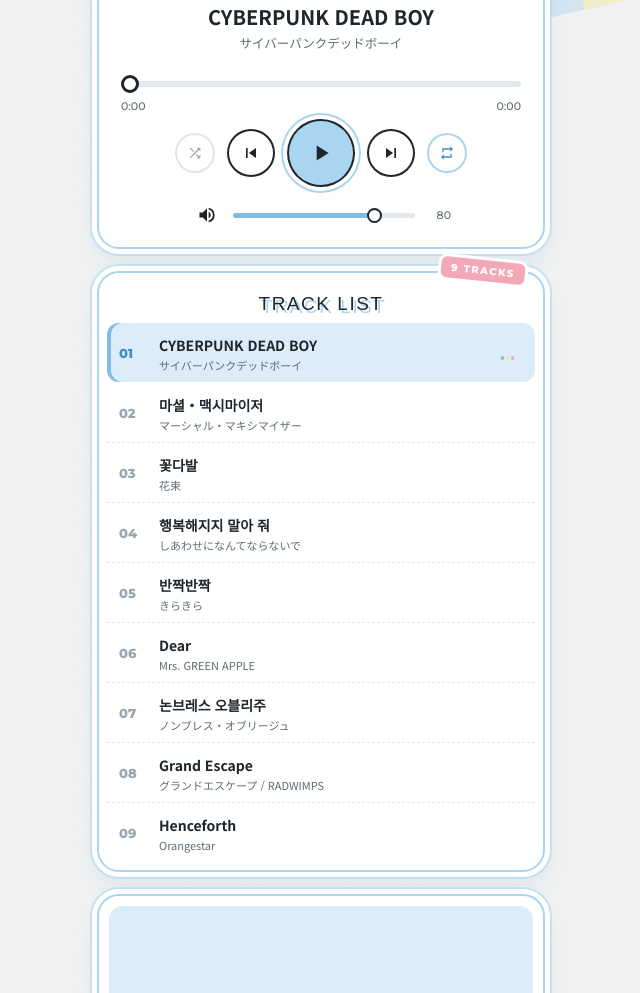
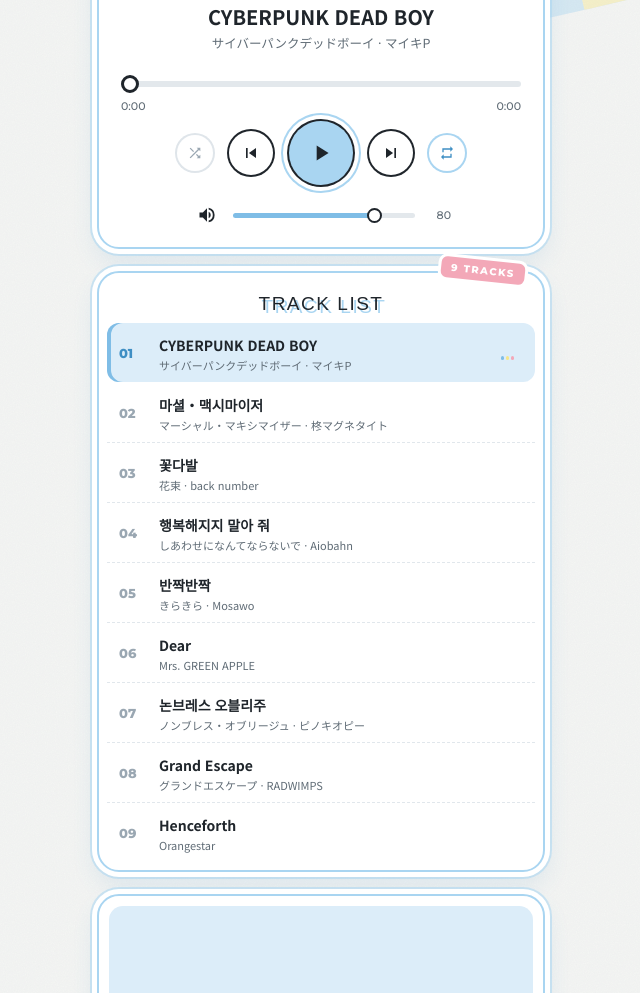
Before and after one commit to 1moon-star/iro-cloud-cd, a plain HTML site: page index.html in a window 1280 px wide. Shown: the part 551-1544 px from the top of the page, without its empty margins (319-959 px from the left). Drawn offline with Linux system fonts and the light colour scheme; a web font is replaced by a local one.

Commit message:
Update index.html

```diff
--- a/index.html
+++ b/index.html
@@ -405,16 +405,17 @@
 /* =========================================================
    트랙 목록 — 곡을 추가/수정하려면 여기만 고치면 돼요.
    id = 유튜브 링크의 영상 ID (youtu.be/ 뒤, ? 앞 부분)
+   sub = 일본어 원제 · 원곡 아티스트 (원제가 제목과 같으면 아티스트만)
    ========================================================= */
 const TRACKS = [
-  { id: "pOR_XK6IV2g", title: "CYBERPUNK DEAD BOY", sub: "サイバーパンクデッドボーイ" },
-  { id: "ac3tlg3mvvg", title: "마셜・맥시마이저",    sub: "マーシャル・マキシマイザー" },
-  { id: "6QR7af8Z-ac", title: "꽃다발",              sub: "花束" },
-  { id: "li27aYopu1I", title: "행복해지지 말아 줘",  sub: "しあわせになんてならないで" },
-  { id: "bVIHqEPoy4k", title: "반짝반짝",            sub: "きらきら" },
+  { id: "pOR_XK6IV2g", title: "CYBERPUNK DEAD BOY", sub: "サイバーパンクデッドボーイ · マイキP" },
+  { id: "ac3tlg3mvvg", title: "마셜・맥시마이저",    sub: "マーシャル・マキシマイザー · 柊マグネタイト" },
+  { id: "6QR7af8Z-ac", title: "꽃다발",              sub: "花束 · back number" },
+  { id: "li27aYopu1I", title: "행복해지지 말아 줘",  sub: "しあわせになんてならないで · Aiobahn" },
+  { id: "bVIHqEPoy4k", title: "반짝반짝",            sub: "きらきら · Mosawo" },
   { id: "ltc8QhEmm6M", title: "Dear",                sub: "Mrs. GREEN APPLE" },
-  { id: "GWRTwlSnJEY", title: "논브레스 오블리주",   sub: "ノンブレス・オブリージュ" },
-  { id: "GpvMHDDxnqE", title: "Grand Escape",        sub: "グランドエスケープ / RADWIMPS" },
+  { id: "GWRTwlSnJEY", title: "논브레스 오블리주",   sub: "ノンブレス・オブリージュ · ピノキオピー" },
+  { id: "GpvMHDDxnqE", title: "Grand Escape",        sub: "グランドエスケープ · RADWIMPS" },
   { id: "c8A3oqp5eIM", title: "Henceforth",          sub: "Orangestar" },
 ];
 
```
